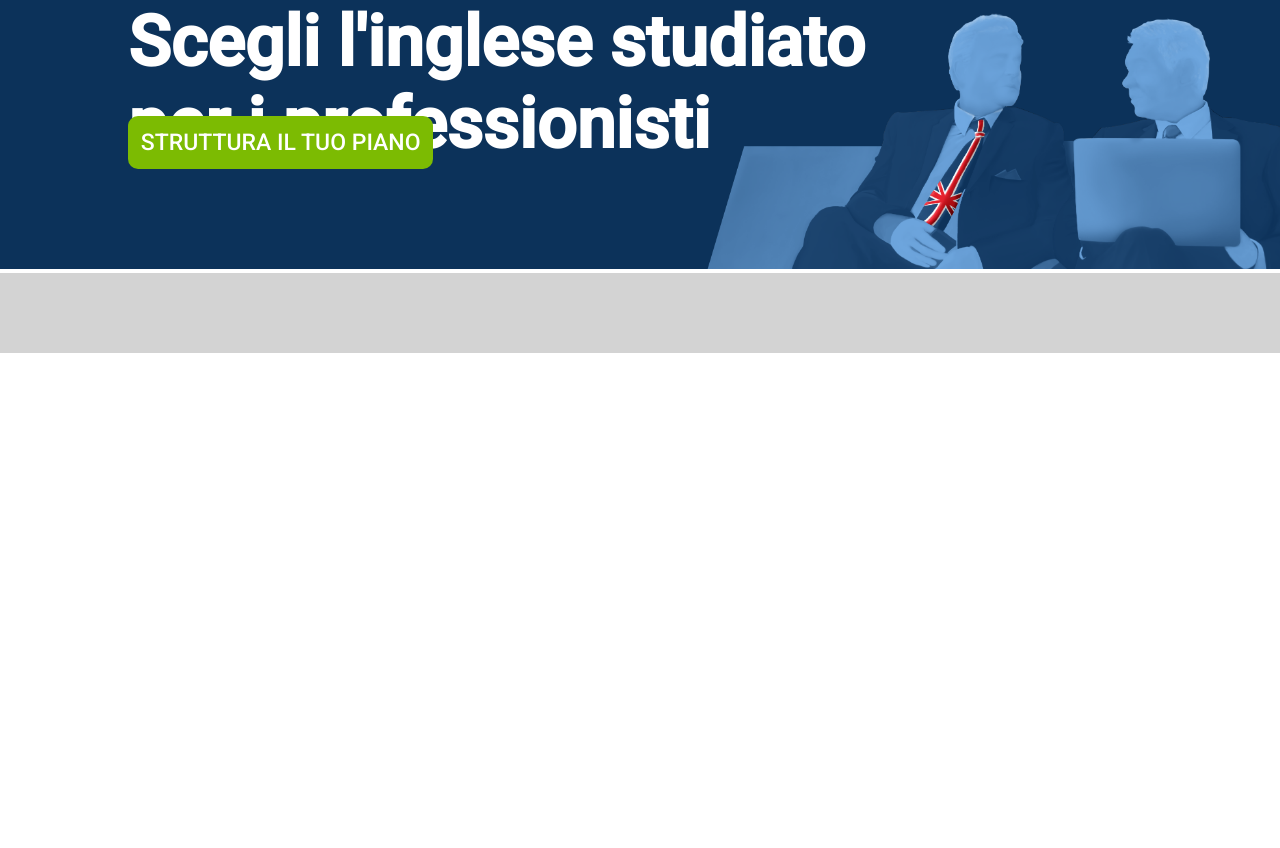
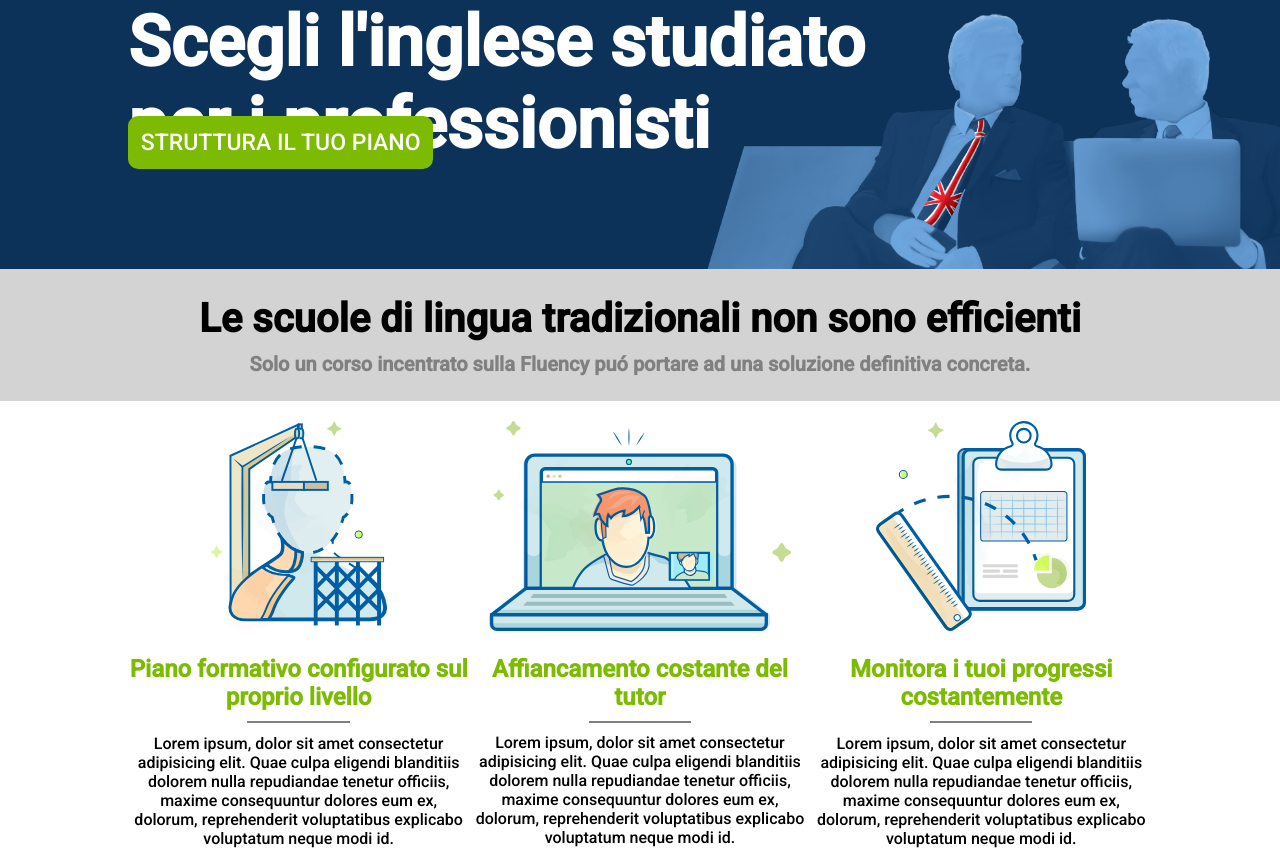
Before and after one commit to Bogghi/htmlcss-fluentify, a plain HTML site: page index.html in a window 1280 px wide. Shown: the part 131-979 px from the top of the page. Before the commit the page ends 800 px from the top, so only its background shows below. Drawn offline with Linux system fonts and the light colour scheme.

Commit message:
completed some the missing info page

```diff
--- a/css/style.css
+++ b/css/style.css
@@ -20,6 +20,7 @@ header {
     background-repeat: no-repeat;
     background-size: 50%;
     background-position: 110% 109%;
+    margin-bottom: -4px;
 }
 
 /* alligning the nav content */
@@ -127,8 +128,61 @@ header nav li a{
 /* grey section */
 
 .grey-section {
-    height: 10vh;
     background-color: #d3d3d3;
+    padding: 2%;
+    text-align: center;
+}
+
+.grey-section h2 {
+    font-size: 40px;
+    padding-bottom: 10px;
+}
+
+.grey-section h3 {
+    font-size: 20px;
+    color: grey;
 }
 
 /* /grey section */
+
+/* info section syle */
+
+.info {
+    width: 33.33%;
+    float: left;
+    text-align: center;
+}
+
+.info img{
+    max-width: 250;
+    max-height: 250px;
+    padding: 20px;
+}
+
+main section.container {
+    position: relative;
+}
+
+.info h2 {
+    color: #7cbb02;
+    margin: auto;
+}
+
+.info hr {
+    width: 30%;
+    border: 1px #808080 solid;
+    margin-top: 3%;
+    margin-bottom: 3%;
+    margin-left: auto;
+    margin-right: auto; class=""
+.info p {
+    color: #808080;
+    margin: auto;
+    padding: 20px;
+}
+
+/* /info section syle */
+
+main hr {
+    border: 1px #808080 solid;
+}
--- a/index.html
+++ b/index.html
@@ -34,9 +34,31 @@
     <main>
         <section class="grey-section">
             <div class="container">
-
+                <h2 >Le scuole di lingua tradizionali non sono efficienti</h2>
+                <h3 >Solo un corso incentrato sulla Fluency pu&oacute; portare ad una soluzione definitiva concreta.</h2>
             </div>
         </section>
+        <section class="container">
+            <div class="info">
+                <img src="img/profile.svg" alt="">
+                <h2>Piano formativo configurato sul proprio livello</h2>
+                <hr>
+                <p>Lorem ipsum, dolor sit amet consectetur adipisicing elit. Quae culpa eligendi blanditiis dolorem nulla repudiandae tenetur officiis, maxime consequuntur dolores eum ex, dolorum, reprehenderit voluptatibus explicabo voluptatum neque modi id.</p>
+            </div>
+            <div class="info">
+                <img src="img/computer.svg" alt="">
+                <h2>Affiancamento costante del tutor</h2>
+                <hr>
+                <p>Lorem ipsum, dolor sit amet consectetur adipisicing elit. Quae culpa eligendi blanditiis dolorem nulla repudiandae tenetur officiis, maxime consequuntur dolores eum ex, dolorum, reprehenderit voluptatibus explicabo voluptatum neque modi id.</p>
+            </div>
+            <div class="info">
+                <img src="img/doc.svg" alt="">
+                <h2>Monitora i tuoi progressi costantemente</h2>
+                <hr>
+                <p>Lorem ipsum, dolor sit amet consectetur adipisicing elit. Quae culpa eligendi blanditiis dolorem nulla repudiandae tenetur officiis, maxime consequuntur dolores eum ex, dolorum, reprehenderit voluptatibus explicabo voluptatum neque modi id.</p>
+            </div>
+        </section>
+        <hr>
     </main>
 
     <footer>
```
